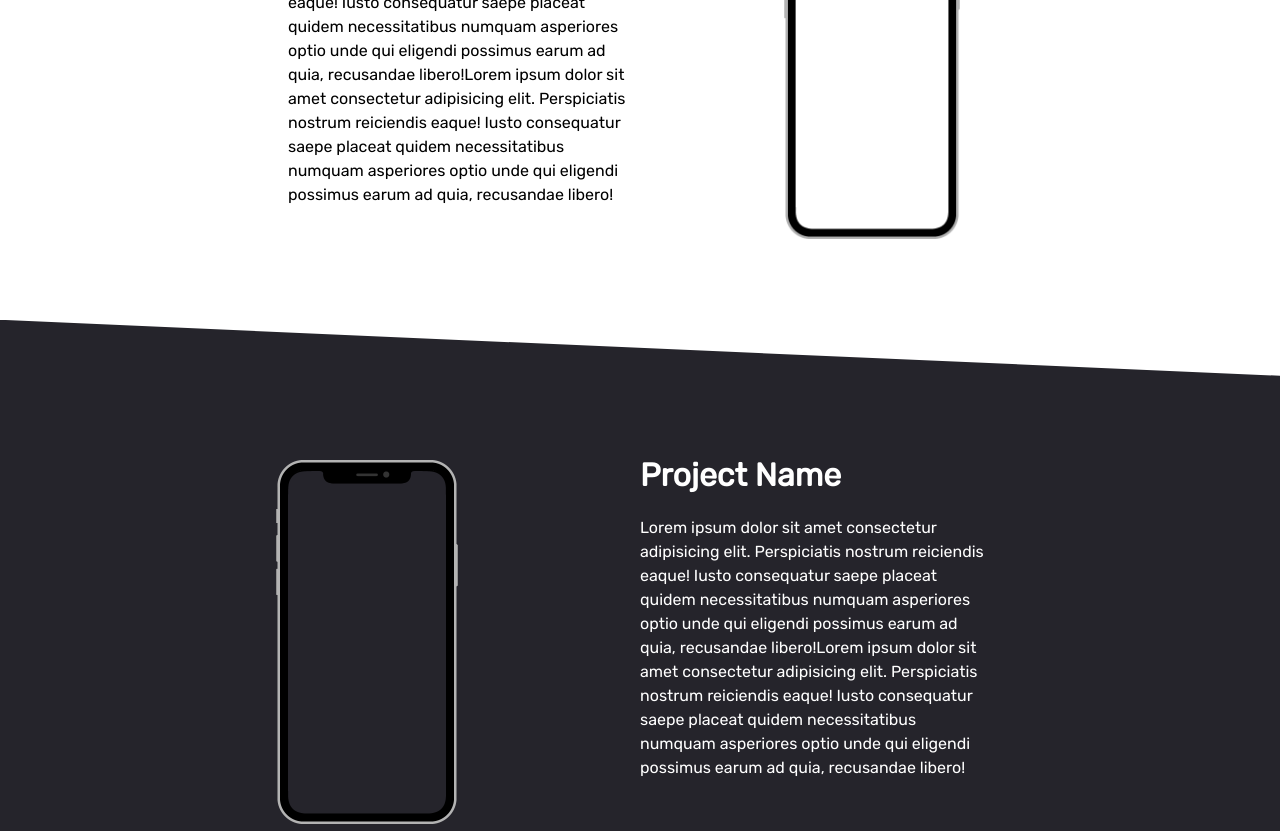
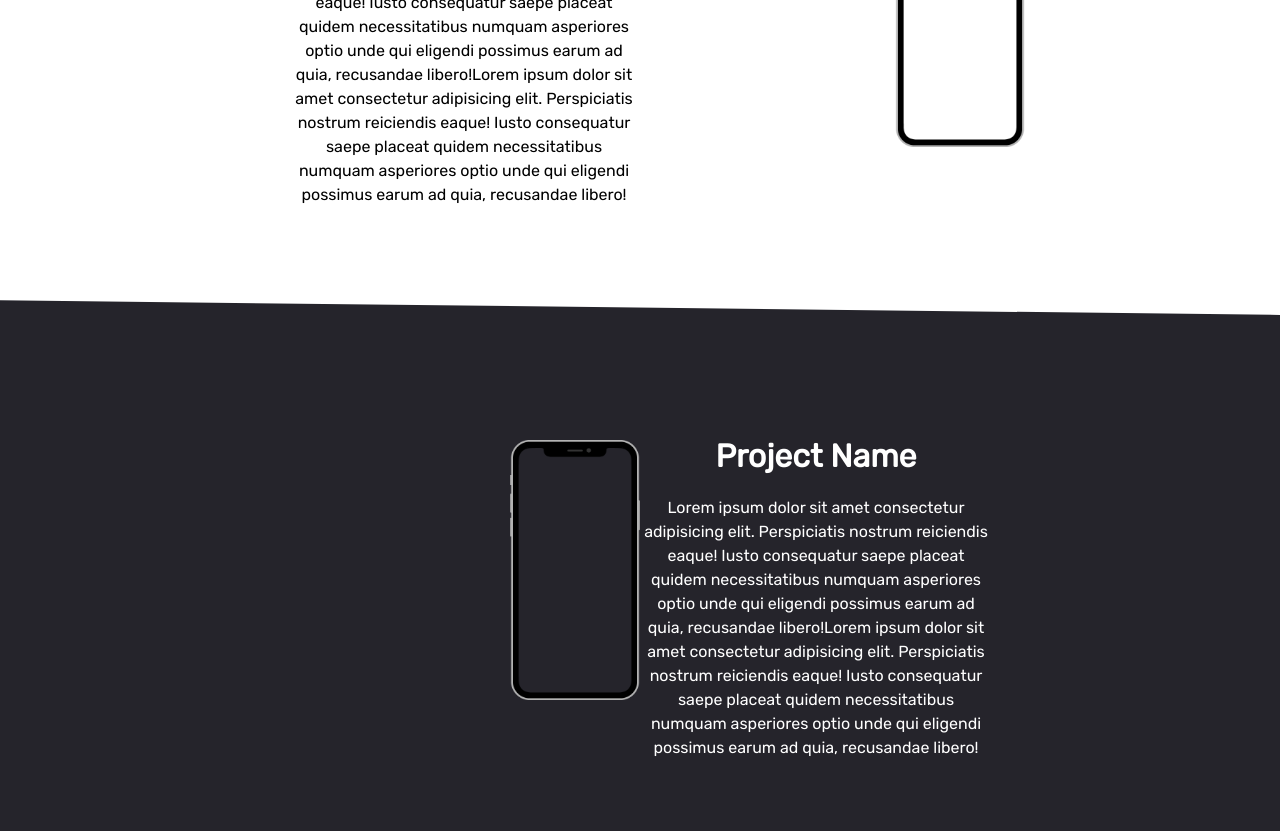
Before and after one commit to MayraJaimes/portfolio, a plain HTML site: page index.html in a window 1280 px wide. Shown: the part 817-1648 px from the top of the page. Drawn offline with Linux system fonts and the light colour scheme.

Commit message:
changed some styles in the media queries

```diff
--- a/styles.css
+++ b/styles.css
@@ -1,25 +1,28 @@
 body {
     margin: 0;
     padding: 0;
+    font-family: "Rubik", sans-serif;
+    text-align: center;
 }
-.wrapper {
-    display: grid;
-    font-family: "Rubik", sans-serif;
+
+.wrapper > div {
+    background: #25242b;
+    padding: 6% 0px;
+    color: white;
+    clip-path: polygon(0 0,100% 1%,100% 96%,0 100%);
 }
 
 .section1, .section2 {
     display: grid;
-    grid-template-columns: 1fr 1fr;
-}
-
-.projects {
-    padding: 9% 2% 4% 2%;
+    grid-template-columns: 1fr;
 }
 
 .projects {
     display: grid;
-    grid-template-columns: repeat(1, 1fr);
+    grid-template-columns: 1fr;
     grid-gap: 2em;
+    width: 84%;
+    margin: 50px auto;
 }
 
 .projects > div {
@@ -27,15 +30,9 @@ body {
     height: 18em;
 }
 
-.wrapper > div {
-    background: #25242b;
-    padding: 6% 0px;
-    color: white;
-    clip-path: polygon(0 0,100% 4%,100% 96%,0 100%);
-}
-
 .wrapper > div:nth-child(3) {
     padding: 9% 0;
+    clip-path: polygon(0 0,100% 1%,100% 99%,0 100%);
 }
 
 .wrapper > div:nth-child(even) {
@@ -48,19 +45,18 @@ body {
 }
 
 .section2 > div  {
-    justify-self: end;
+    justify-self: center;
 }
 
 .section1 > div{
-    justify-self: end;
-    max-width: 55%;
+    justify-self: center;
+    max-width: 75%;
 }
 
 .section2 > div:nth-child(2) {
-    justify-self: start;
-    max-width: 55%;
+    justify-self: center;
+    max-width: 75%;
 }
-
 
 #showcase {
     text-align: center;
@@ -133,7 +129,7 @@ i {
 }
 
 .section1 img, .section2 img{
-    max-width: 50%;
+    width: 130px;
     height: auto;
     margin-top: 25px;
 }
@@ -144,14 +140,51 @@ i {
         grid-template-columns: repeat(2, 1fr);
         grid-gap: 2em;
     }
+
+    /* .section1 img, .section2 img{
+        width: 130px;
+        margin-top: 25px;
+    } */
 }
 
 @media only screen and (min-width: 980px) {
+    .section2 > div  {
+        justify-self: end;
+    }
+
+    .section1 > div{
+        justify-self: end;
+        max-width: 55%;
+    }
+
+    .section2 > div:nth-child(2) {
+        justify-self: start;
+        max-width: 55%;
+    }
+
+    .section1, .section2 {
+        display: grid;
+        grid-template-columns: 1fr 1fr;
+    }
+
+    .projects {
+        padding: 9% 2% 4% 2%;
+    }
+
+    .wrapper > div {
+        clip-path: polygon(0 0,100% 4%,100% 96%,0 100%);
+    }
+
     .projects {
         display: grid;
         grid-template-columns: repeat(3, 1fr);
         grid-gap: 2em;
     }
+
+    /* .section1 img, .section2 img{
+        width: 130px;
+        margin-top: 25px;
+    } */
 }
 
 @media only screen and (min-width: 1240px) {
```
